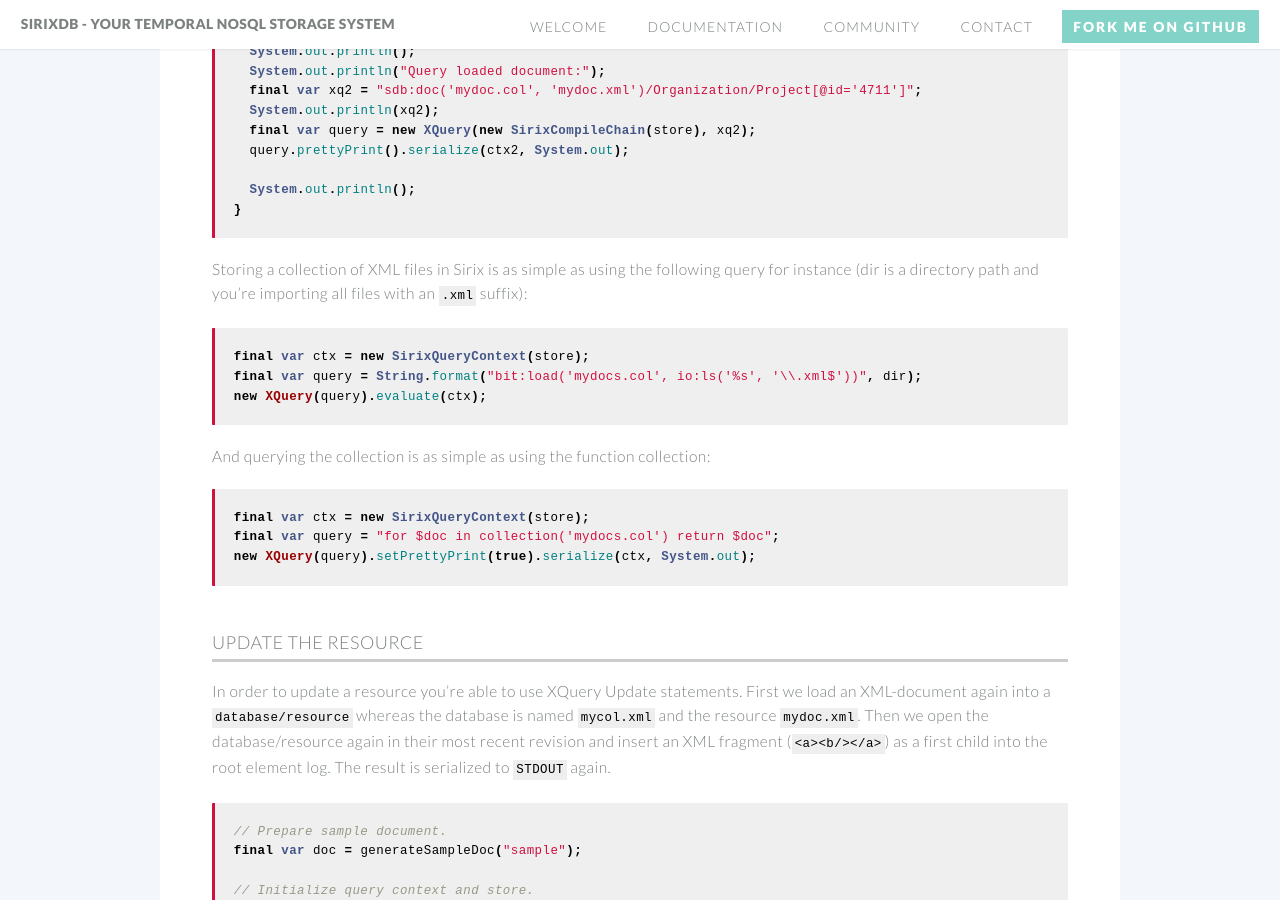
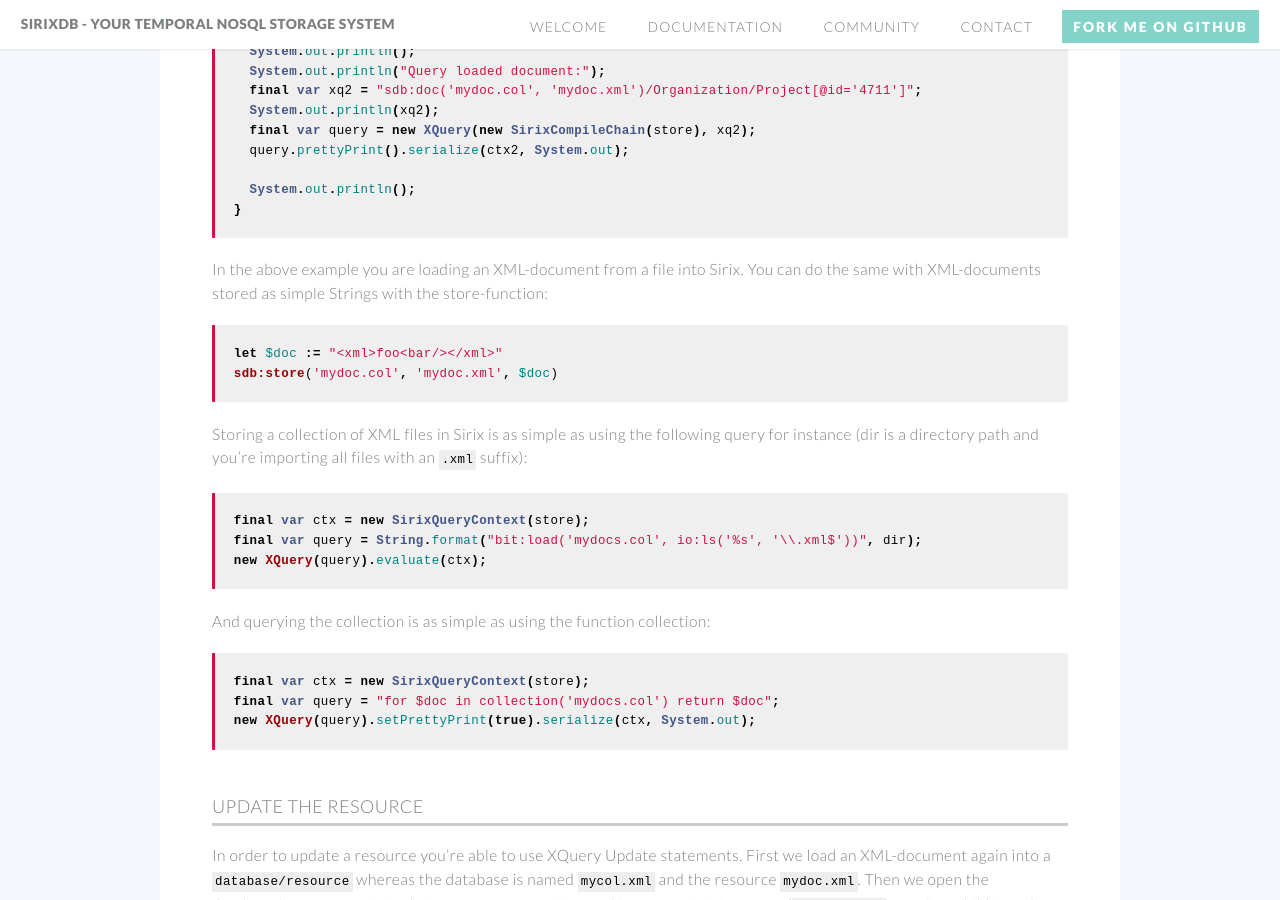
Before and after one commit to sirixdb/sirixdb.github.io, a Jekyll site: the page built from xml-xquery-api.md, in a window 1280 px wide and 900 px high, scrolled down 1993 px. Built offline with Jekyll 4.4.1, drawn with Linux system fonts in a browser that asks for light colours; our own code applies the rules of GitHub Pages for plain Markdown files.

Commit message:
Update xml-xquery-api.md

````diff
--- a/xml-xquery-api.md
+++ b/xml-xquery-api.md
@@ -80,6 +80,13 @@ try (final var store = BasicDBStore.newBuilder().build()) {
 
   System.out.println();
 }
+```
+
+In the above example you are loading an XML-document from a file into Sirix. You can do the same with XML-documents stored as simple Strings with the store-function:
+
+```xquery
+let $doc := "<xml>foo<bar/></xml>"
+sdb:store('mydoc.col', 'mydoc.xml', $doc)
 ```
 
 Storing a collection of XML files in Sirix is as simple as using the following query for instance (dir is a directory path and you're importing all files with an `.xml` suffix):
````
